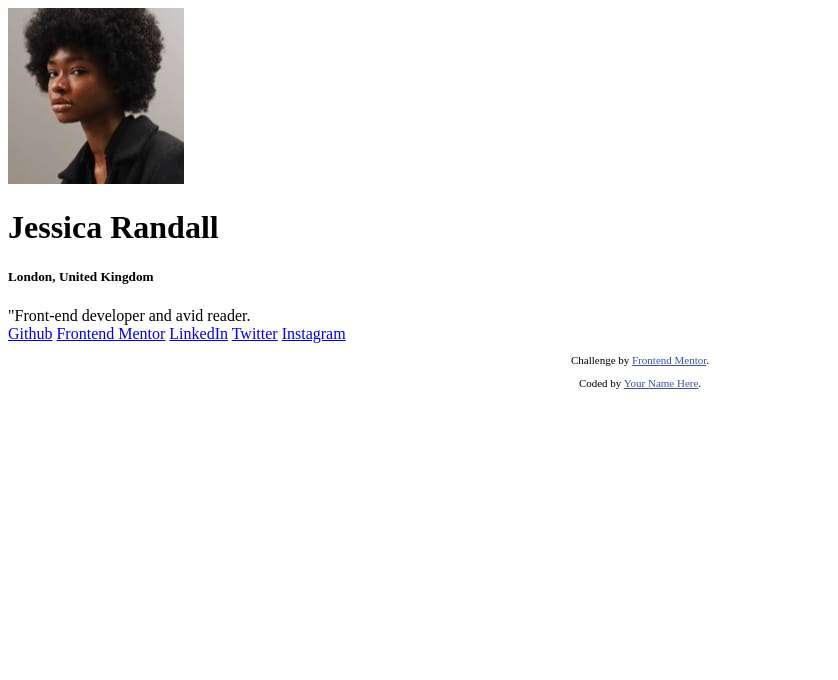
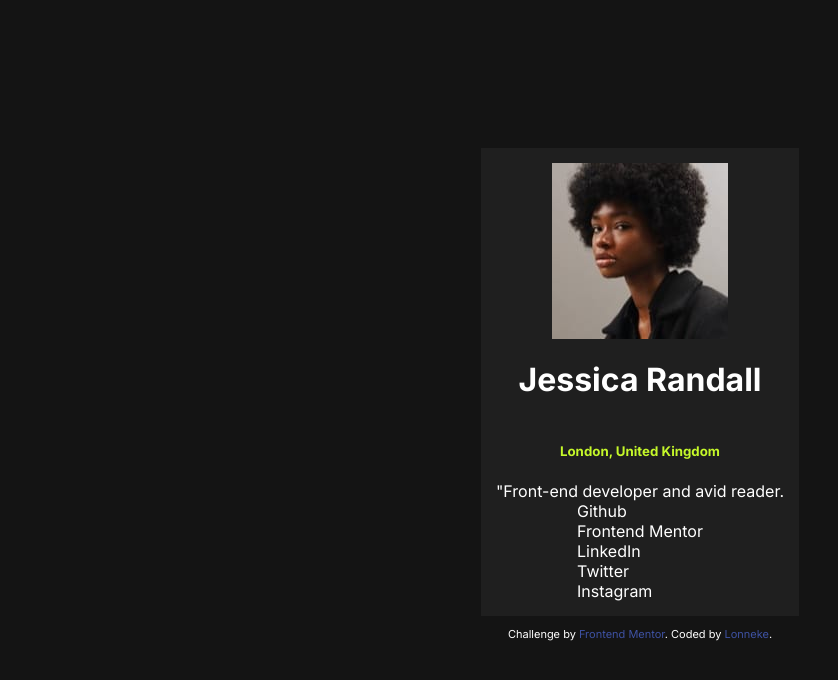
Before and after one commit to Lxnneke/frontendmentor-sociallinks, a plain HTML site: page index.html in a window 1280 px wide. Shown: the whole page, without its empty margins (0-838 px from the left). Drawn offline with Linux system fonts and the light colour scheme.

Commit message:
Set up the base CSS Styling

```diff
--- a/index.html
+++ b/index.html
@@ -5,7 +5,9 @@
   <meta name="viewport" content="width=device-width, initial-scale=1.0"> <!-- displays site properly based on user's device -->
 
   <link rel="icon" type="image/png" sizes="32x32" href="./assets/images/favicon-32x32.png">
-
+  <link rel="preconnect" href="https://fonts.googleapis.com">
+  <link rel="preconnect" href="https://fonts.gstatic.com" crossorigin>
+  <link href="https://fonts.googleapis.com/css2?family=Inter:ital,opsz,wght@0,14..32,100..900;1,14..32,100..900&display=swap" rel="stylesheet">
   <link rel="stylesheet" href="styles.css">
   <title>Frontend Mentor | Social links profile</title>
 </head>
@@ -15,7 +17,6 @@
     <h1 id="name">Jessica Randall</h1>
     <h5 id="location">London, United Kingdom</h5>
     <span id="description">"Front-end developer and avid reader.</span>
-  </main>
 
     <section>
       <a href="#">Github</a>
@@ -24,11 +25,11 @@
       <a href="#">Twitter</a>
       <a href="#">Instagram</a>
     </section>
-
+  </main>
 
   <footer class="attribution">
-    <p>Challenge by <a href="https://www.frontendmentor.io?ref=challenge" target="_blank">Frontend Mentor</a>. </p>
-    <p>Coded by <a href="#">Your Name Here</a>.</p>
+    <p>Challenge by <a href="https://www.frontendmentor.io?ref=challenge" target="_blank">Frontend Mentor</a>.
+    Coded by <a href="#">Lonneke</a>.</p>
   </footer>
 </body>
 </html>
--- a/styles.css
+++ b/styles.css
@@ -1,7 +1,49 @@
+/* GENERAL */
+body {
+    font-family: Inter;
+    background-color: hsl(0, 0%, 8%);
+    display: flex;
+    flex-direction: column;
+    justify-content: center;
+    align-items: center;
+    margin: auto;
+    min-height: 100vh;
+    color: hsl(0, 0%, 100%);
+}
+
+/* MAIN */
+main {
+    background-color: hsl(0, 0%, 12%);
+    display: flex;
+    flex-direction: column;
+    justify-content: center;
+    align-items: center;
+    padding: 15px;
+}
+
+/* SECTION */
+#location {
+    color: hsl(75, 94%, 57%);
+}
+
+a {
+    color: hsl(0, 0%, 100%);
+    text-decoration: none;
+    display: block;
+}
+
+a:hover {
+    color: hsl(75, 94%, 57%)
+}
+
+/* FOOTER*/
 .attribution {
-    font-size: 11px; text-align: center;
+    font-size: 11px;
+    text-align: center;
+    display: inline;
 }
 
 .attribution a {
     color: hsl(228, 45%, 44%);
+    display: inline;
 }
```
Lines whose indentation alone changed are shown as unchanged.
